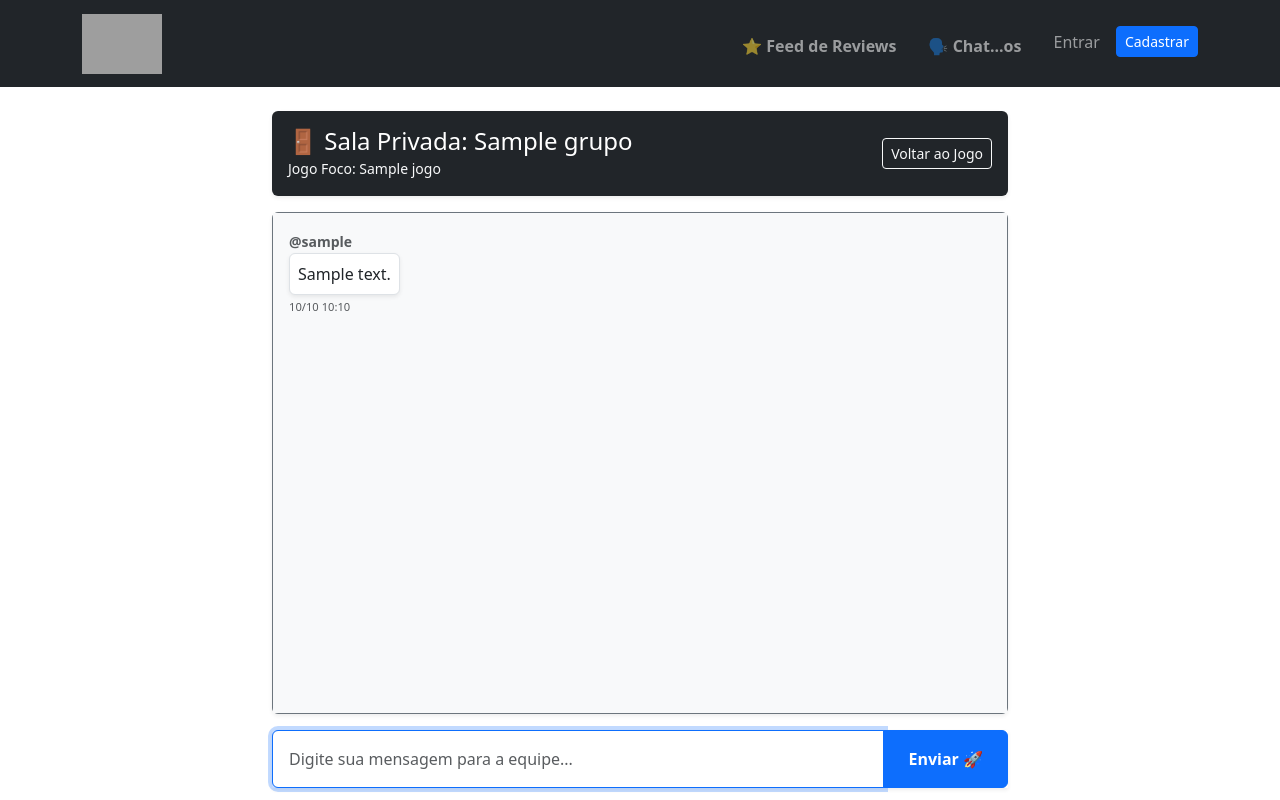
After one commit to David-DEV2005/Gameboxd-Projeto-de-Desenvolvimento-Web-2, a Django app: template lobby/templates/lobby/chat_group.html in a window 1280 px wide. The commit adds this page. Run offline with Django 5.2, Linux system fonts and the light colour scheme; tables that the repository leaves empty hold one stand-in row (values such as "Sample post"); the template is opened without the code that fills it: values that come from a table or form of the project are taken from there, most other values are stand-ins (such as "Sample title", 1, 10 or a date in 2020); grey boxes are pictures that could not be loaded.

Commit message:
Atualização na parte de grupos.
Troca de display de descrição por um de seleção e criação de um chat para o grupo.

```diff
--- /dev/null
+++ b/lobby/templates/lobby/chat_group.html
@@ -0,0 +1,57 @@
+{% extends 'lobby/base.html' %}
+{% block content %}
+<div class="row justify-content-center mt-4">
+    <div class="col-md-8">
+
+        <div class="card shadow-sm border-0 mb-3">
+            <div class="card-body bg-dark text-white rounded d-flex justify-content-between align-items-center">
+                <div>
+                    <h4 class="mb-0">🚪 Sala Privada: {{ grupo.nome }}</h4>
+                    <small class="text-light">Jogo Foco: {{ grupo.jogo_foco.titulo }}</small>
+                </div>
+                <a href="{% url 'game_wall' grupo.jogo_foco.id %}" class="btn btn-outline-light btn-sm">Voltar ao Jogo</a>
+            </div>
+        </div>
+
+        <div class="card shadow-sm mb-3 border-secondary">
+            <div class="card-body bg-light" style="height: 500px; overflow-y: auto; display: flex; flex-direction: column;">
+                {% for msg in mensagens %}
+                    <div class="mb-3 {% if msg.usuario == user %}text-end{% endif %}">
+                        <small class="text-muted fw-bold">@{{ msg.usuario.username }}</small><br>
+
+                        <div class="d-inline-block p-2 rounded shadow-sm text-start {% if msg.usuario == user %}bg-primary text-white{% else %}bg-white border{% endif %}" style="max-width: 75%;">
+                            {{ msg.texto }}
+                        </div>
+
+                        <div style="font-size: 0.70rem;" class="text-muted mt-1">{{ msg.data_envio|date:"d/m H:i" }}</div>
+                    </div>
+                {% empty %}
+                    <div class="text-center text-muted my-auto">
+                        <h5 class="mb-2">A sala está vazia!</h5>
+                        <p>Diga olá para a sua equipe e combine a próxima partida! 👋</p>
+                    </div>
+                {% endfor %}
+
+            </div>
+        </div>
+
+        <form method="POST">
+            {% csrf_token %}
+            <div class="input-group shadow-sm">
+                <input type="text" name="texto" class="form-control p-3 border-primary" placeholder="Digite sua mensagem para a equipe..." required autocomplete="off" autofocus>
+                <button class="btn btn-primary px-4 fw-bold" type="submit">Enviar 🚀</button>
+            </div>
+        </form>
+
+    </div>
+</div>
+
+<script>
+    document.addEventListener("DOMContentLoaded", function() {
+        var chatBox = document.querySelector('.card-body.bg-light');
+        if (chatBox) {
+            chatBox.scrollTop = chatBox.scrollHeight;
+        }
+    });
+</script>
+{% endblock %}
```
Also changed, not shown: lobby/templates/lobby/group.html (+7 -2 lines).
